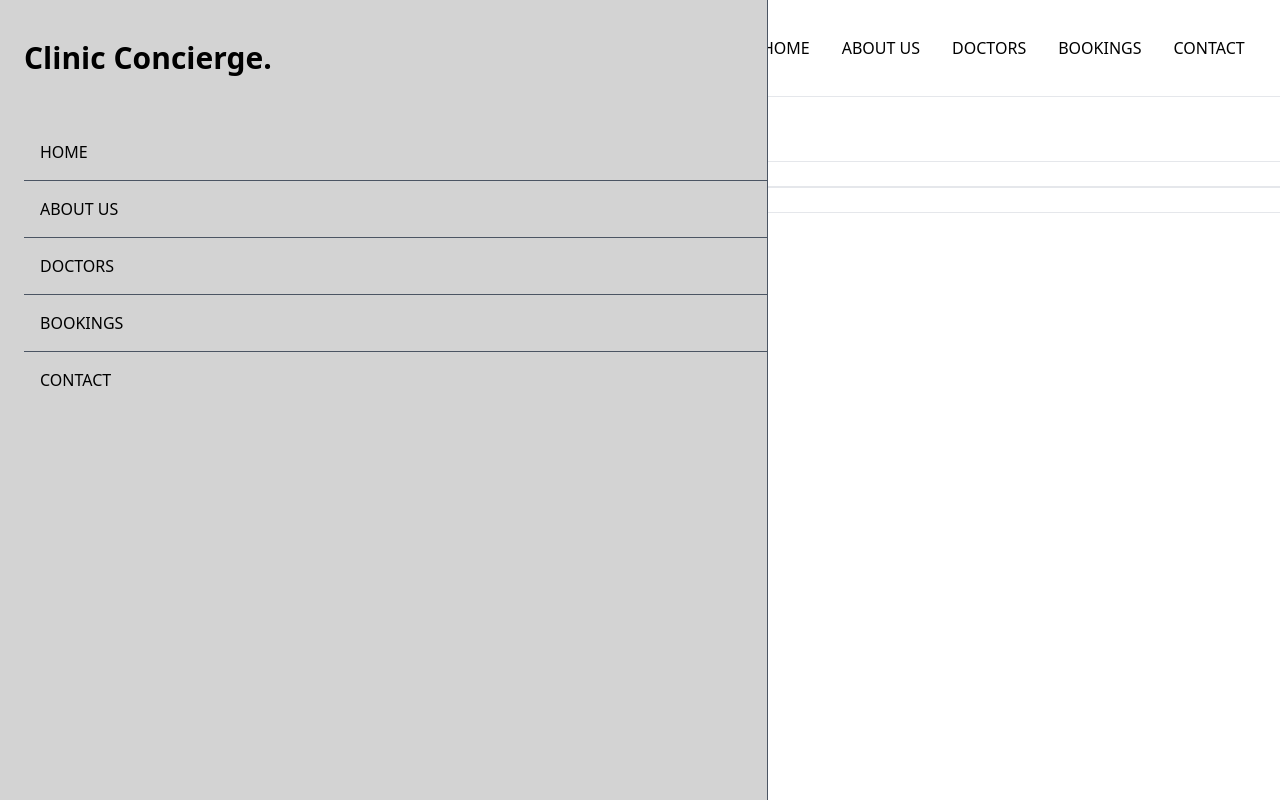
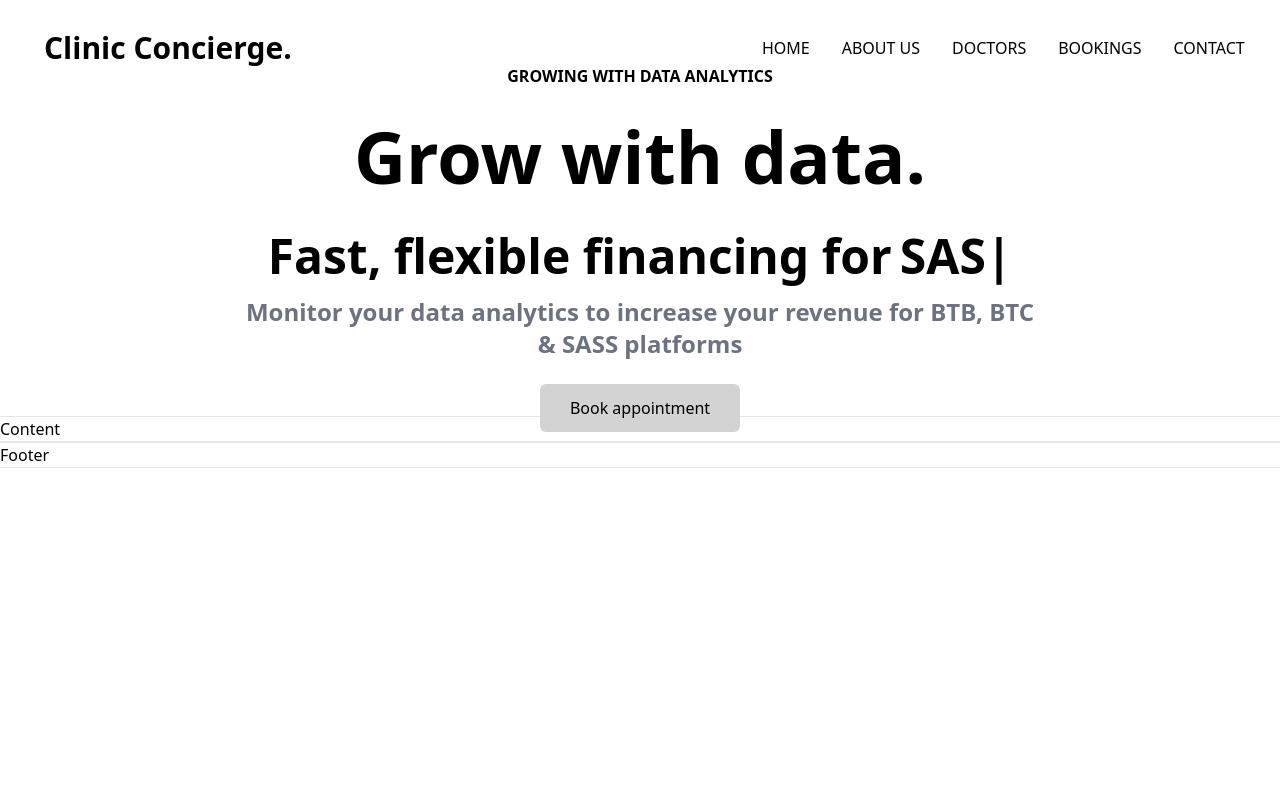
Before and after one commit to marlonmoreira000/clinic-concierge-app-frontend, a React (Vite) app: page / in a window 1280 px wide. Built offline with nearby package versions, Linux system fonts and the light colour scheme.

Commit message:
add hero component

```diff
--- a/package.json
+++ b/package.json
@@ -11,7 +11,8 @@
     "react": "^18.0.0",
     "react-dom": "^18.0.0",
     "react-icons": "^4.4.0",
-    "react-router-dom": "^6.3.0"
+    "react-router-dom": "^6.3.0",
+    "react-typed": "^1.2.0"
   },
   "devDependencies": {
     "@types/react": "^18.0.0",
--- /dev/null
+++ b/src/components/Hero.jsx
@@ -0,0 +1,36 @@
+import React from "react";
+import Typed from "react-typed";
+
+const Hero = () => {
+  return (
+    <div>
+      <div className="max-w-[800px] mx-auto w-full h-[40vh] text-center flex flex-col justify-center">
+        <p className="font-bold p-2">GROWING WITH DATA ANALYTICS</p>
+        <h1 className="text-4xl sm:text-6xl md:text-7xl font-bold md:py-6">
+          Grow with data.
+        </h1>
+        <div className="flex justify-center items-center">
+          <p className="text-xl sm:text-4xl md:text-5xl font-bold py-4">
+            Fast, flexible financing for
+          </p>
+          <Typed
+            className="text-xl sm:text-4xl md:text-5xl font-bold pl-2"
+            strings={["BTB", "BTC", "SASS"]}
+            typeSpeed={120}
+            backSpeed={140}
+            loop
+          />
+        </div>
+        <p className="md:text-2xl text-xl font-bold text-gray-500">
+          Monitor your data analytics to increase your revenue for BTB, BTC &
+          SASS platforms
+        </p>
+        <button className="bg-[#d3d3d3] w-[200px] rounded-md font-medium mx-auto my-6 py-3">
+          Book appointment
+        </button>
+      </div>
+    </div>
+  );
+};
+
+export default Hero;
--- a/src/components/Nav.jsx
+++ b/src/components/Nav.jsx
@@ -19,11 +19,11 @@ const Nav = () => {
         <li className="p-4">Contact</li>
       </ul>
       <div onClick={handleNav} className="block lg:hidden">
-        {!nav ? <AiOutlineClose size={25} /> : <AiOutlineMenu size={25} />}
+        {nav ? <AiOutlineClose size={25} /> : <AiOutlineMenu size={25} />}
       </div>
       <div
         className={
-          !nav
+          nav
             ? "fixed left-0 top-0 w-[60%] h-full border-r border-r-gray-600 bg-[#d3d3d3] ease-in-out duration-500"
             : "fixed left-[-100%]"
         }
--- a/src/components/pages/Home.jsx
+++ b/src/components/pages/Home.jsx
@@ -1,11 +1,9 @@
+import Hero from "../Hero";
+
 const Home = () => {
     return (
       <>
-        <hr />
-        <h1>Home big banner heading</h1>
-        <button className="bg-blue-500 hover:bg-blue-700 text-white font-bold py-2 px-4 rounded">
-          Button
-        </button>
+        <Hero/>
         <hr />
         <h1>Content</h1>
         <hr />
```
